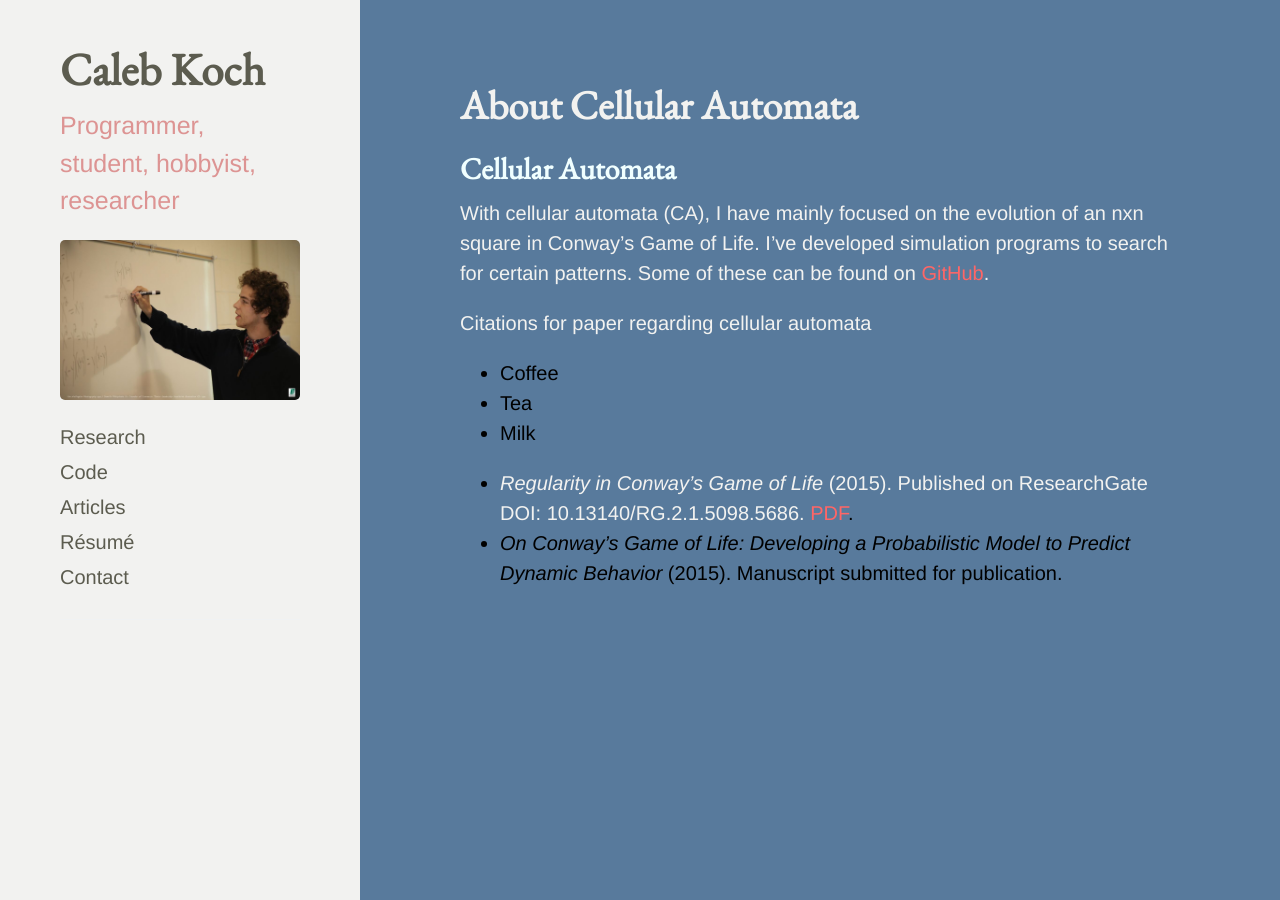
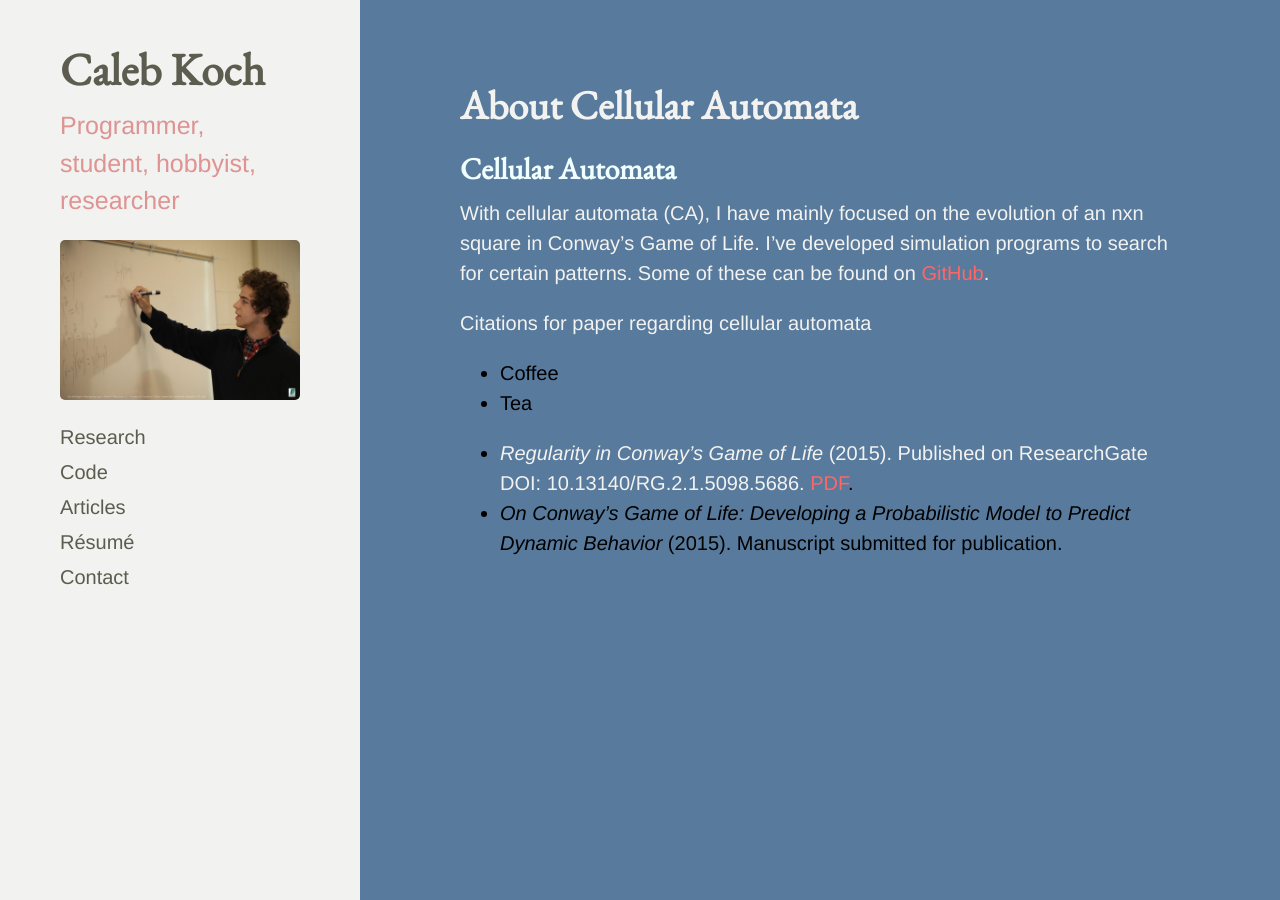
Before and after one commit to cakoch10/cakoch10.github.io, a Jekyll site: the page built from automata.md, in a window 1280 px wide. Built offline with Jekyll 4.4.1, drawn with Linux system fonts in a browser that asks for light colours; Markdown is read by kramdown in place of the engine named in the settings.

Commit message:
Update automata.md

```diff
--- a/automata.md
+++ b/automata.md
@@ -15,7 +15,6 @@ Citations for paper regarding cellular automata
 <ul>
   <li>Coffee</li>
   <li>Tea</li>
-  <li>Milk</li>
 </ul>
 
 - <span style="color:#f2f2f0">*Regularity in Conway's Game of Life* (2015). Published on ResearchGate DOI: 10.13140/RG.2.1.5098.5686. [PDF](https://www.researchgate.net/profile/Caleb_Koch/publication/282706116_Regularity_in_Conway%27s_Game_of_Life/links/561993bf08ae78721f9d02a3.pdf?origin=publication_detail&ev=pub_int_prw_xdl&msrp=Y8k3geMxjxZV6iYic468wKpGVfDF0PYoGYsvJLNvbONUBHrabgfZ2UsvhLavU5xsqCFxDvoZHvEY_yiGPsAQPw.i4RiymKLC0jMfPULrD8YJqgubuvjwYFaLWEgmlaDeZ47mb2UF2ldgkbpXipS2Lbu_mXfS19WNKuB5RKatd0V7w.KGD-Afw1yXtRl-o6QgAUIKEdKzkx05fHMqeq4hbSbAgjsuP1e9gLkFnErbWKCa2zZjWVxagbAWCSnPWZvLwSXA)</span>.
```
